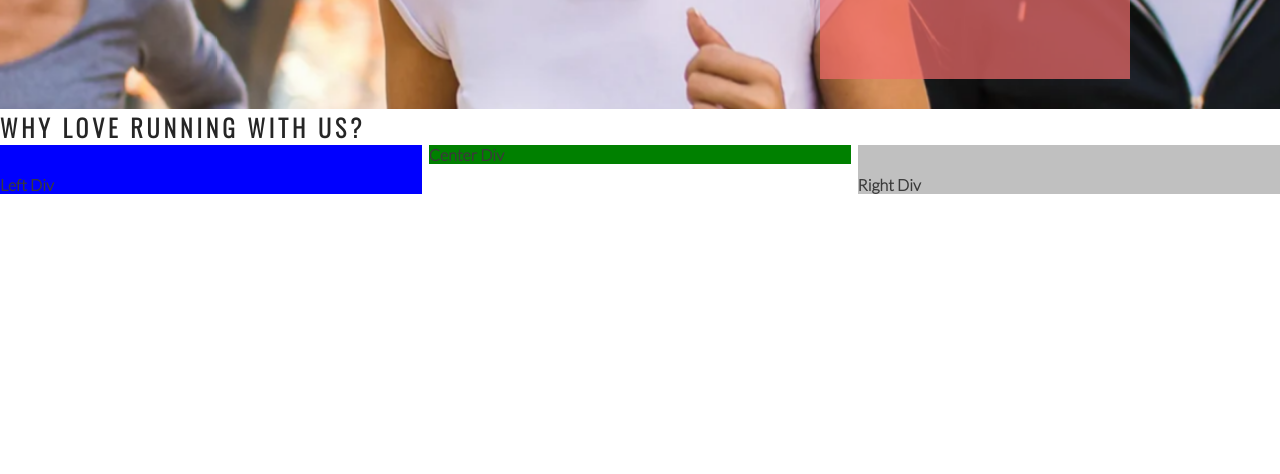
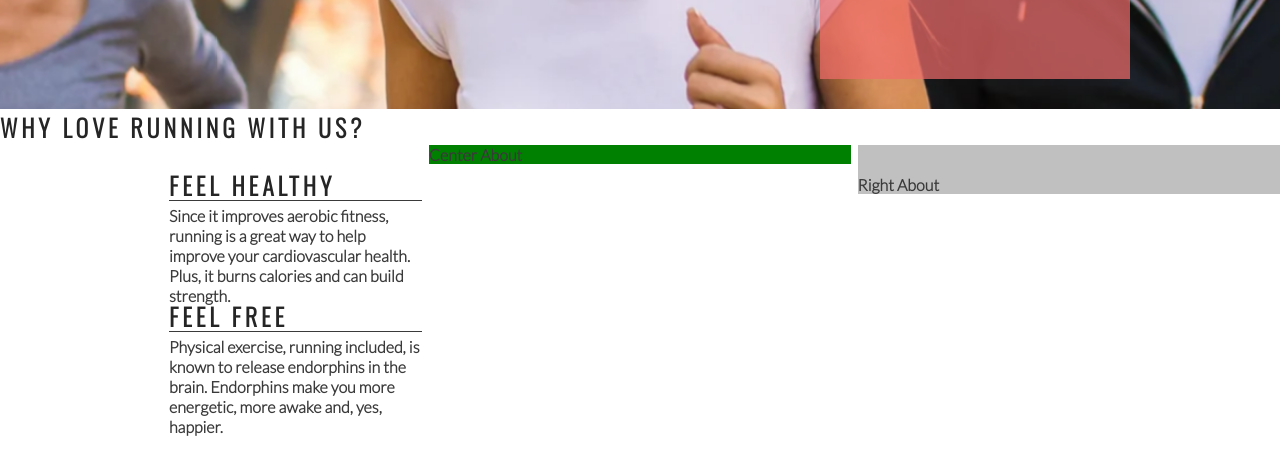
Before and after one commit to sven-cork/love-running, a plain HTML site: page index.html in a window 1280 px wide. Shown: the part 566-1040 px from the top of the page. Drawn offline with nearby package versions, Linux system fonts and the light colour scheme.

Commit message:
Adjusted styling for club ethos

```diff
--- a/assets/css/style.css
+++ b/assets/css/style.css
@@ -107,23 +107,36 @@
     height: 600px;
 }
 
-#left-div {
+#left-about {
     padding-top: 30px;
     width: 33%;
     float: left;
-    background-color: blue;
 }
 
-#right-div {
+#right-about {
     padding-top: 30px;
     width: 33%;
     float: right;
     background-color: silver;
 }
 
-#center-div {
+#center-about {
     width: 33%;
     margin: 0 auto;
     background-color: green;
 
 }
+
+hr {
+    border-top: 1px solid #3a3a3a;
+    width: 100%;
+    margin: 5px 0;
+}
+
+.left-about-heading {
+    width: 60%;
+    float: right;
+    line-height: 20px;
+    clear: both;
+    margin-bottom: 50px:;
+}
--- a/index.html
+++ b/index.html
@@ -48,9 +48,24 @@
     </section>
     <section id="club-ethos">
         <h1>Why Love Running With Us?</h1>
-        <div id="left-div">Left Div</div>
-        <div id="right-div">Right Div</div>
-        <div id="center-div">Center Div</div>
+        <div id="left-about">
+            <div class="left-about-heading">
+                <h2>Feel Healthy</h2>
+                <hr>
+                <p>
+                    Since it improves aerobic fitness, running is a great way to help improve your cardiovascular health. Plus, it burns calories and can build strength.
+                </p>
+            </div>
+            <div class="left-about-heading">
+                <h2>Feel Free</h2>
+                <hr>
+                <p>
+                    Physical exercise, running included, is known to release endorphins in the brain. Endorphins make you more energetic, more awake and, yes, happier.
+                </p>
+            </div>
+        </div>
+        <div id="right-about">Right About</div>
+        <div id="center-about">Center About</div>
     </section>
     <section>
         Running locations, distances & times
```
